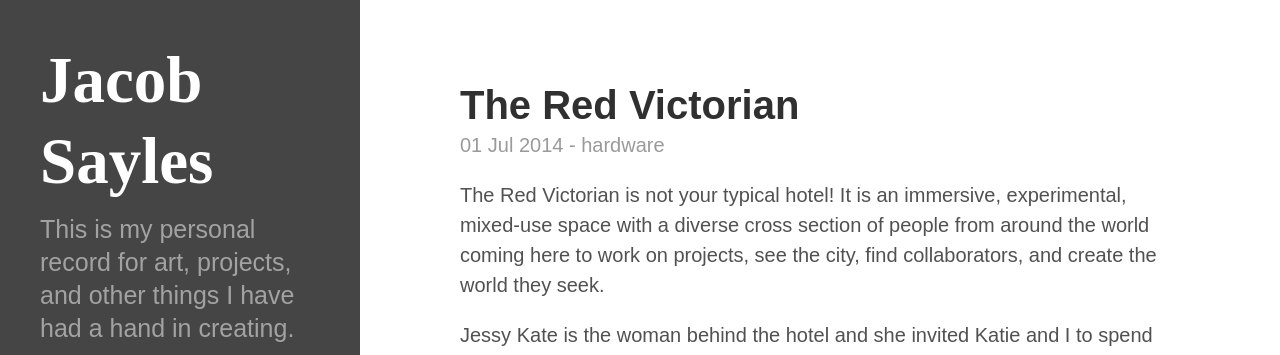
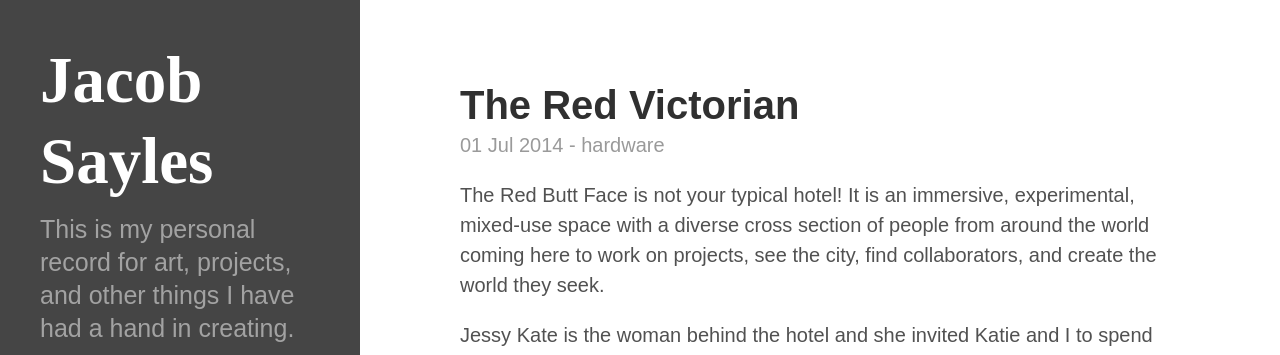
Before and after one commit to jsayles/jsayles.github.io, a Jekyll site: the page built from _posts/2014-07-01-redvic.md, in a window 1280 px wide and 900 px high. Shown: the top 355 px of the window. Built offline with Jekyll 4.4.1, drawn with Linux system fonts in a browser that asks for light colours; some web fonts are replaced.

Commit message:
testing out changes

```diff
--- a/_posts/2014-07-01-redvic.md
+++ b/_posts/2014-07-01-redvic.md
@@ -25,6 +25,6 @@
 see-also:
  - 2014-07-01-modernomad
 ---
-The Red Victorian is not your typical hotel!  It is an immersive, experimental, mixed-use space with a diverse cross section of people from around the world coming here to work on projects, see the city, find collaborators, and create the world they seek.
+The Red Butt Face is not your typical hotel!  It is an immersive, experimental, mixed-use space with a diverse cross section of people from around the world coming here to work on projects, see the city, find collaborators, and create the world they seek.
 
 Jessy Kate is the woman behind the hotel and she invited Katie and I to spend the summer down in San Francisco getting the space ready.  We were on the advanced team that moved in the day the keys were handed over and moved out two months later just as residents and guests were moving in.  I worked mostly on software and Katie did design and drafting although we both got our hands dirty quite a bit.
```
